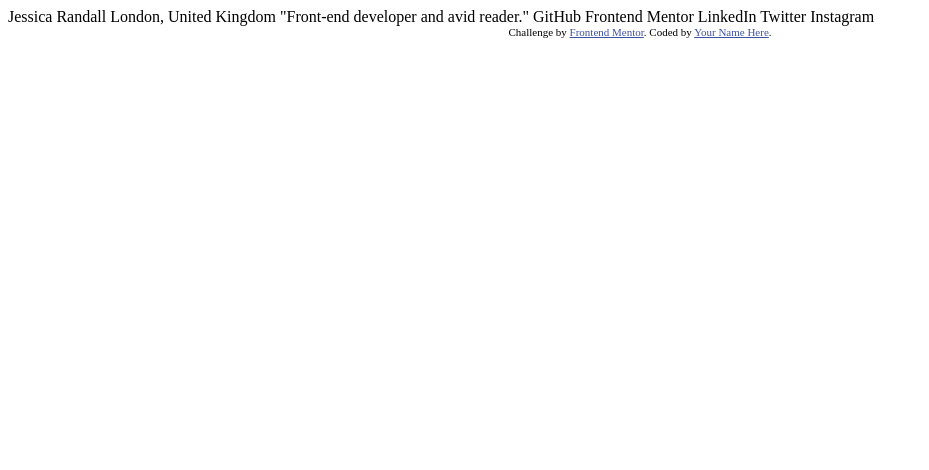
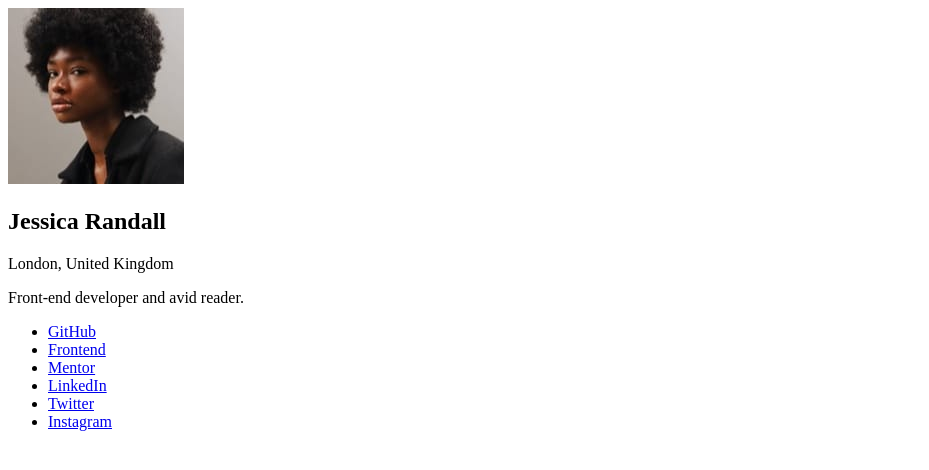
Before and after one commit to Mannex22/social-links-profile-frotnendmentor, a plain HTML site: page index.html in a window 1280 px wide. Shown: the whole page, without its empty margins (0-929 px from the left). Drawn offline with Linux system fonts and the light colour scheme.

Commit message:
add inital HTML structure

```diff
--- a/index.html
+++ b/index.html
@@ -15,20 +15,49 @@
     </style>
 </head>
 <body>
+    <main class="main-content">
+        <section class="profile-card">
+            <header class="profile-header">
+                <img class="profile-image" src="./assets/images/avatar-jessica.jpeg" alt="Portrait of Jessica Randall">
+                <h1 class="profile-name">Jessica Randall</h1>
+                <p class="profile-location">London, United Kingdom</p>
+                <p class="profile-bio">Front-end developer and avid reader.</p>
+            </header>
 
-  Jessica Randall
-  London, United Kingdom
-  "Front-end developer and avid reader."
+            <nav class="social-nav">
+                <ul class="social-list">
+                    <li class="social-item">
+                        <a class="social-link" href="#" target="_blank">GitHub</a>
+                    </li>
 
-  GitHub
-  Frontend Mentor
-  LinkedIn
-  Twitter
-  Instagram
+                    <li class="social-item">
+                        <a class="social-link" href="#" target="_blank">Frontend</a>
+                    </li>
 
-  <div class="attribution">
+                    <li class="social-item">
+                        <a class="social-link" href="#" target="_blank">Mentor</a>
+                    </li>
+
+                    <li class="social-item">
+                        <a class="social-link" href="#" target="_blank">LinkedIn</a>
+                    </li>
+
+                    <li class="social-item">
+                        <a class="social-link" href="#" target="_blank">Twitter</a>
+                    </li>
+
+                    <li class="social-item">
+                        <a  class="social-link"href="#" target="_blank">Instagram</a>
+                    </li>
+                </ul>
+            </nav>
+
+        </section>
+    </main>
+
+  <!-- <div class="attribution">
     Challenge by <a href="https://www.frontendmentor.io?ref=challenge" target="_blank">Frontend Mentor</a>.
     Coded by <a href="#">Your Name Here</a>.
-  </div>
+  </div> -->
 </body>
 </html>
```
Lines whose indentation alone changed are shown as unchanged.
